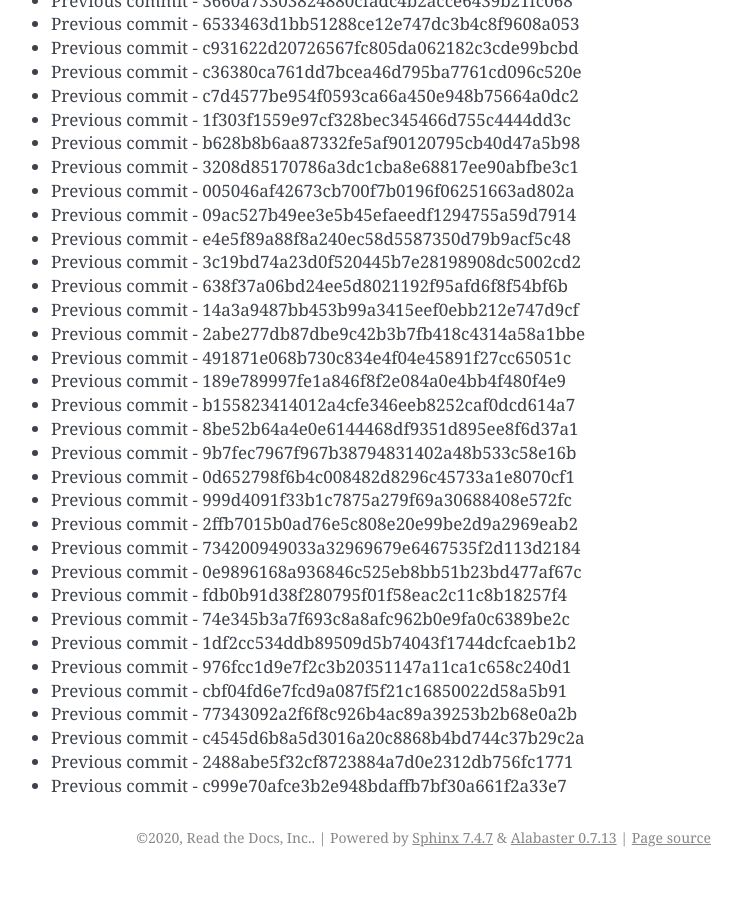
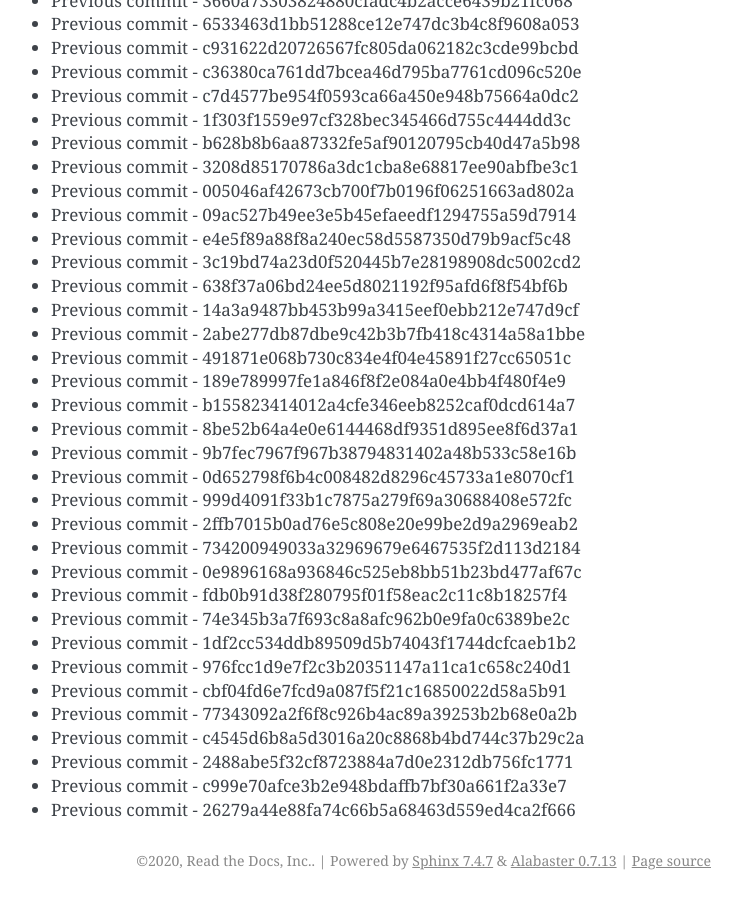
Before and after one commit to readthedocs/rtd-git-stresstest, a Sphinx documentation site: the page built from docs/updates.rst, in a window 1280 px wide and 900 px high, scrolled down 27831 px. Shown: the whole window, without its empty margins (399-1141 px from the left). Built offline with Sphinx 7.4.7, drawn with Linux system fonts in a browser that asks for light colours; before the commit the page ends 28708 px from its top, so only the background shows below that.

Commit message:
Generating commit from previous: 26279a44e88fa74c66b5a68463d559ed4ca2f666

```diff
--- a/docs/updates.rst
+++ b/docs/updates.rst
@@ -1201,3 +1201,4 @@ It can be tested for any performance characteristics.
 * Previous commit - c4545d6b8a5d3016a20c8868b4bd744c37b29c2a
 * Previous commit - 2488abe5f32cf8723884a7d0e2312db756fc1771
 * Previous commit - c999e70afce3b2e948bdaffb7bf30a661f2a33e7
+* Previous commit - 26279a44e88fa74c66b5a68463d559ed4ca2f666
```
